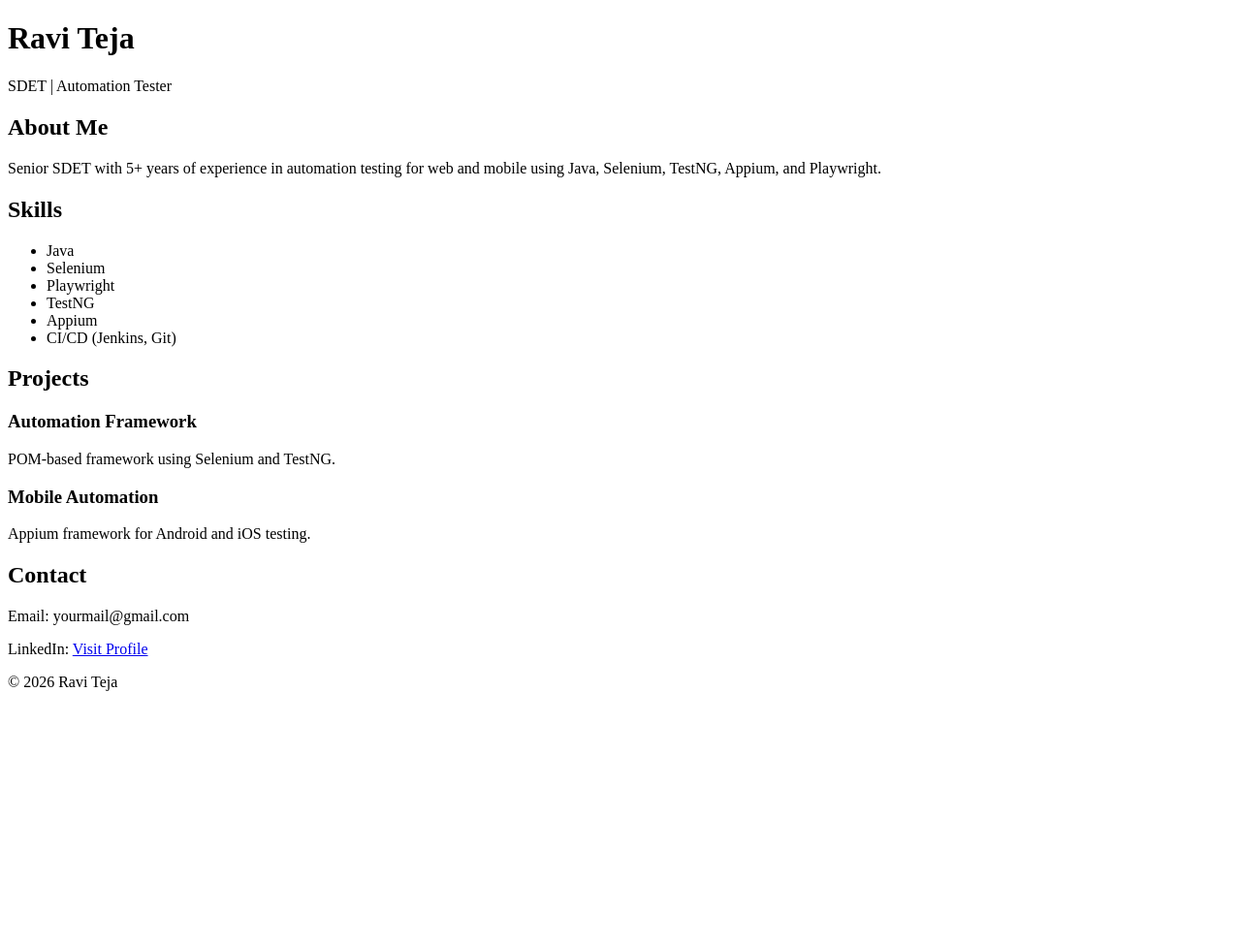
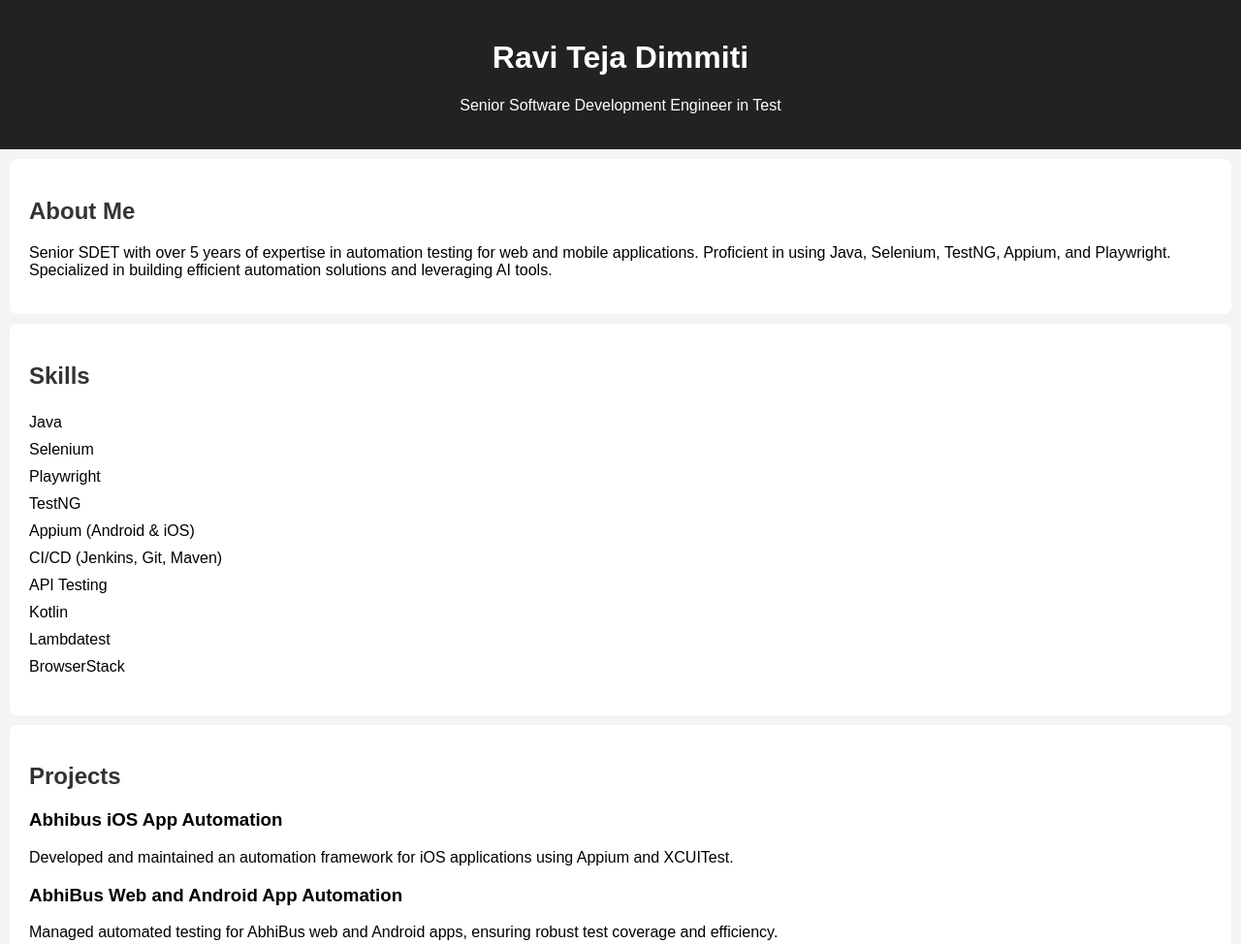
Before and after one commit to Ravitejadimmiti/Portfolio, a plain HTML site: page index.html in a window 1280 px wide. Shown: the top 974 px of the page at 97% size. Before the commit the page ends 800 px from the top, so only its background shows below. Drawn offline with Linux system fonts and the light colour scheme.

Commit message:
new changes

```diff
--- a/index.html
+++ b/index.html
@@ -2,21 +2,20 @@
 <html lang="en">
 <head>
     <meta charset="UTF-8">
-    <title>Ravi Teja | SDET Portfolio</title>
+    <title>Ravi Teja Dimmiti | SDET Portfolio</title>
     <link rel="stylesheet" href="style.css">
 </head>
 <body>
 
 <header>
-    <h1>Ravi Teja</h1>
-    <p>SDET | Automation Tester</p>
+    <h1>Ravi Teja Dimmiti</h1>
+    <p>Senior Software Development Engineer in Test</p>
 </header>
 
 <section id="about">
     <h2>About Me</h2>
     <p>
-        Senior SDET with 5+ years of experience in automation testing
-        for web and mobile using Java, Selenium, TestNG, Appium, and Playwright.
+        Senior SDET with over 5 years of expertise in automation testing for web and mobile applications. Proficient in using Java, Selenium, TestNG, Appium, and Playwright. Specialized in building efficient automation solutions and leveraging AI tools.
     </p>
 </section>
 
@@ -27,37 +26,41 @@
         <li>Selenium</li>
         <li>Playwright</li>
         <li>TestNG</li>
-        <li>Appium</li>
-        <li>CI/CD (Jenkins, Git)</li>
+        <li>Appium (Android & iOS)</li>
+        <li>CI/CD (Jenkins, Git, Maven)</li>
+        <li>API Testing</li>
+        <li>Kotlin</li>
+        <li>Lambdatest</li>
+        <li>BrowserStack</li>
     </ul>
 </section>
 
 <section id="projects">
     <h2>Projects</h2>
     <div class="project">
-        <h3>Automation Framework</h3>
-        <p>POM-based framework using Selenium and TestNG.</p>
+        <h3>Abhibus iOS App Automation</h3>
+        <p>Developed and maintained an automation framework for iOS applications using Appium and XCUITest.</p>
     </div>
 
     <div class="project">
-        <h3>Mobile Automation</h3>
-        <p>Appium framework for Android and iOS testing.</p>
+        <h3>AbhiBus Web and Android App Automation</h3>
+        <p>Managed automated testing for AbhiBus web and Android apps, ensuring robust test coverage and efficiency.</p>
     </div>
 </section>
 
 <section id="contact">
     <h2>Contact</h2>
-    <p>Email: yourmail@gmail.com</p>
+    <p>Email: ravitejadimmiti99@gmail.com</p>
     <p>
         LinkedIn:
-        <a href="https://linkedin.com/in/yourprofile" target="_blank">
+        <a href="https://linkedin.com/in/ravitejadimmiti99" target="_blank">
             Visit Profile
         </a>
     </p>
 </section>
 
 <footer>
-    <p>© 2026 Ravi Teja</p>
+    <p>© 2026 Ravi Teja Dimmiti</p>
 </footer>
 
 </body>
--- a/style.css
+++ b/style.css
@@ -0,0 +1,41 @@
+body {
+    font-family: Arial, sans-serif;
+    margin: 0;
+    background: #f4f4f4;
+}
+
+header {
+    background: #222;
+    color: white;
+    text-align: center;
+    padding: 20px;
+}
+
+section {
+    padding: 20px;
+    margin: 10px;
+    background: white;
+    border-radius: 8px;
+}
+
+h2 {
+    color: #333;
+}
+
+ul {
+    list-style: none;
+    padding: 0;
+}
+
+li {
+    padding: 5px 0;
+}
+
+.project {
+    margin-bottom: 10px;
+}
+
+footer {
+    text-align: center;
+    padding: 10px;
+}
```
